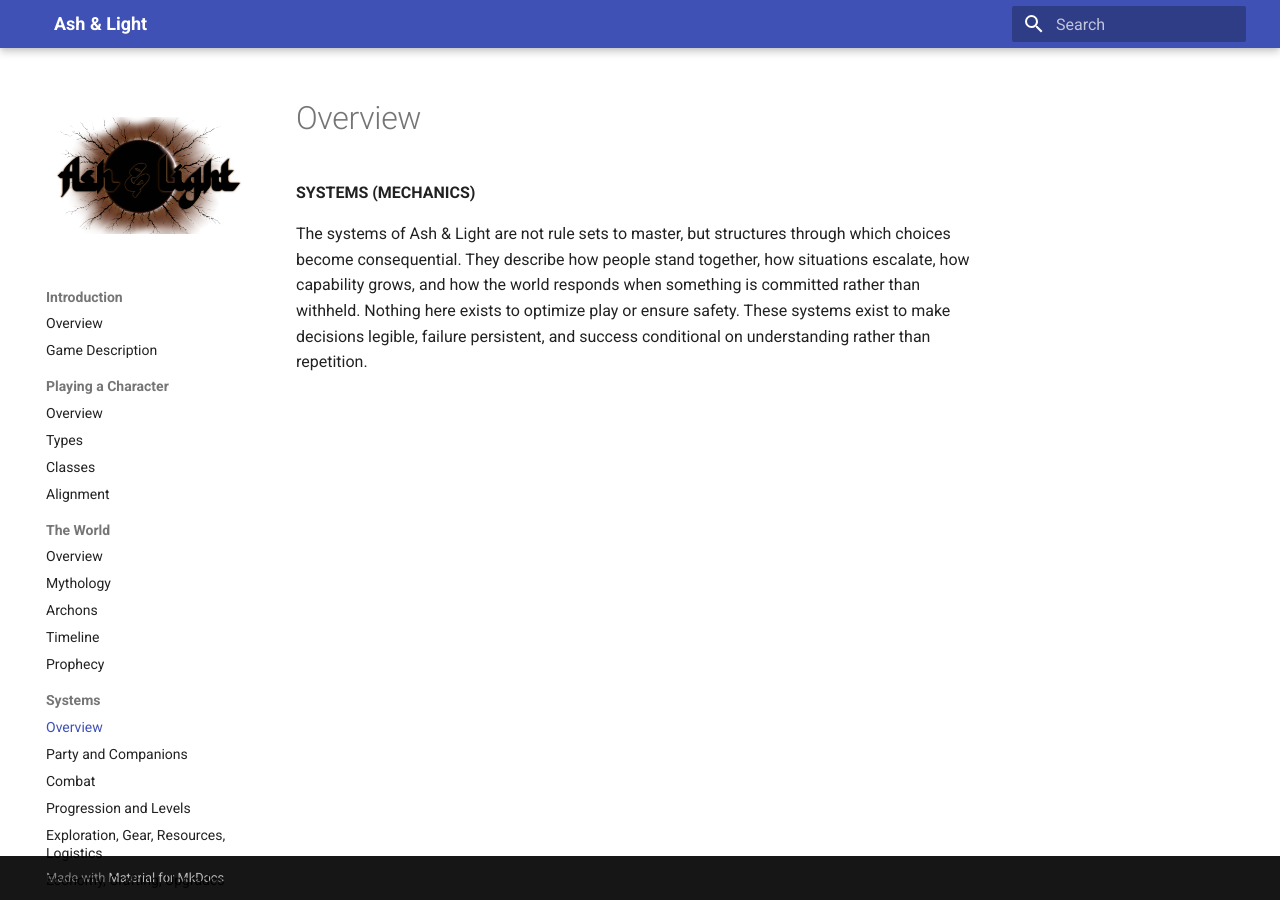
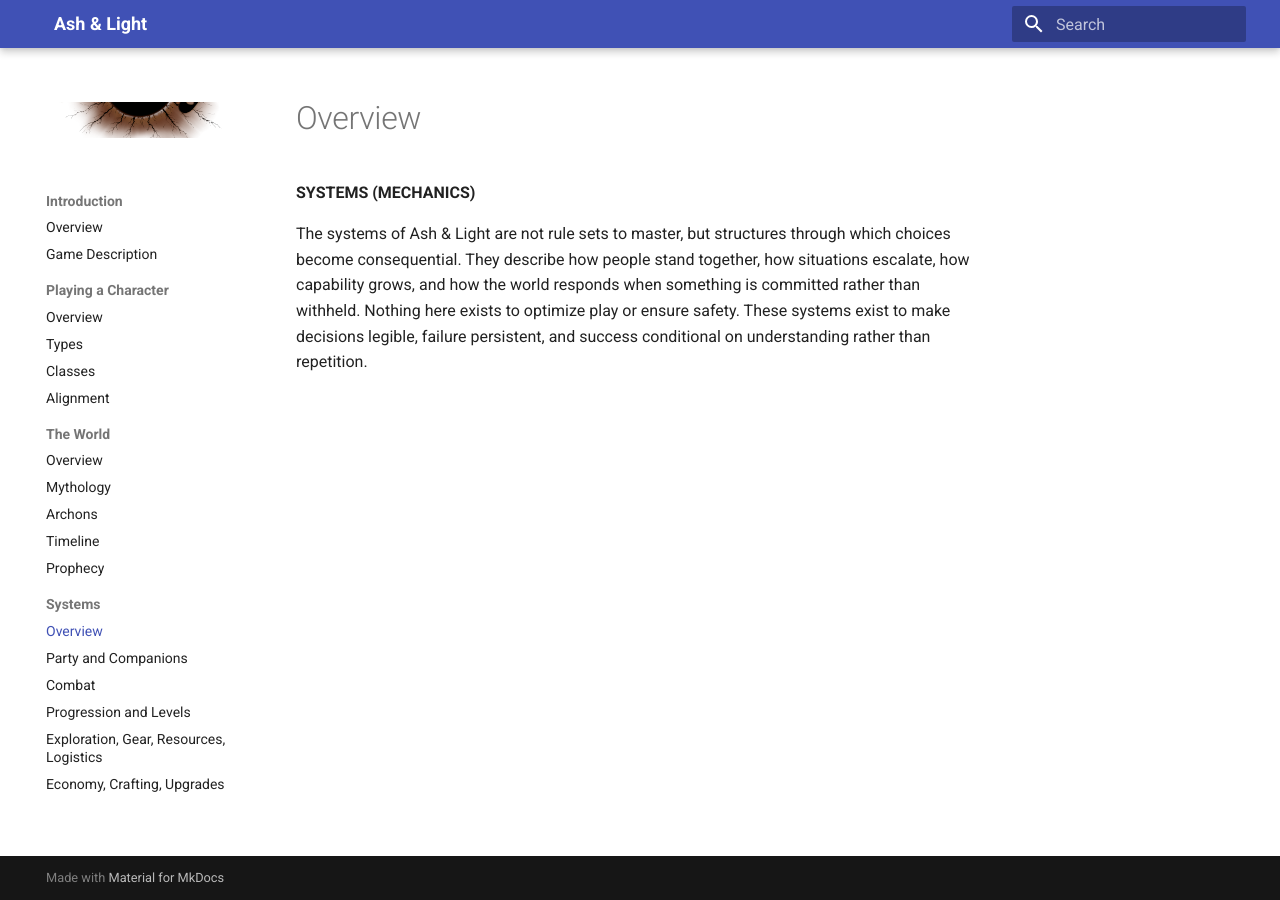
Before and after one commit to Realoid/ash-and-light, an MkDocs documentation site: the page built from docs/04_systems/11_systems.md, in a window 1280 px wide. Built offline with MkDocs 1.6.1 and Material for MkDocs 9.7.7, drawn with Linux system fonts in a browser that asks for light colours.

Commit message:
Update extra.css

```diff
--- a/docs/stylesheets/extra.css
+++ b/docs/stylesheets/extra.css
@@ -23,5 +23,5 @@
 }
 
 .md-nav__title::before {
-  margin-top: -32px;
+  margin-top: -128px;
 }
```
